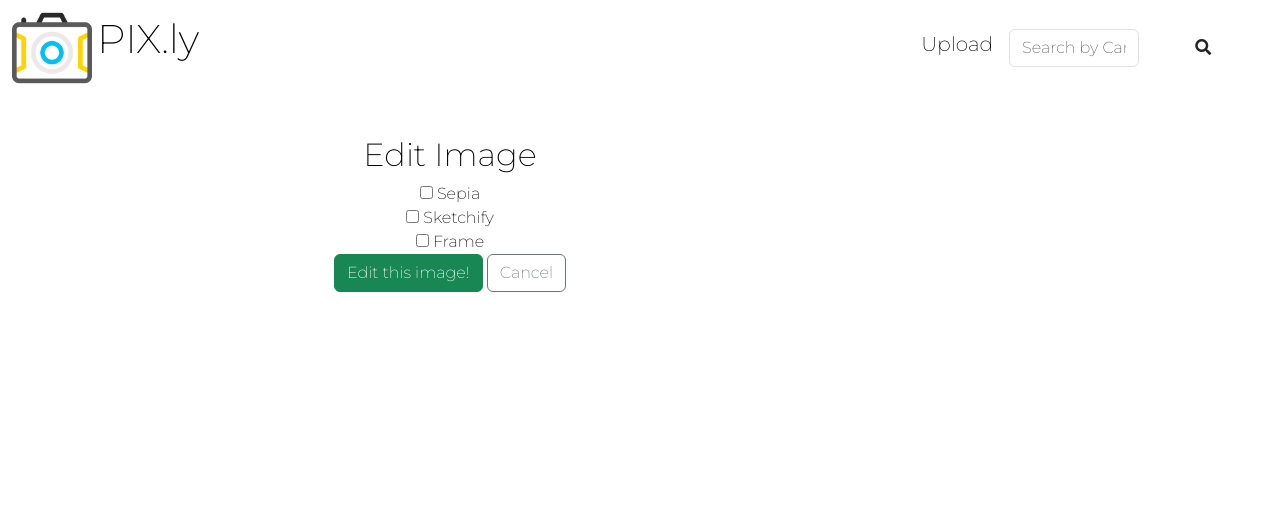
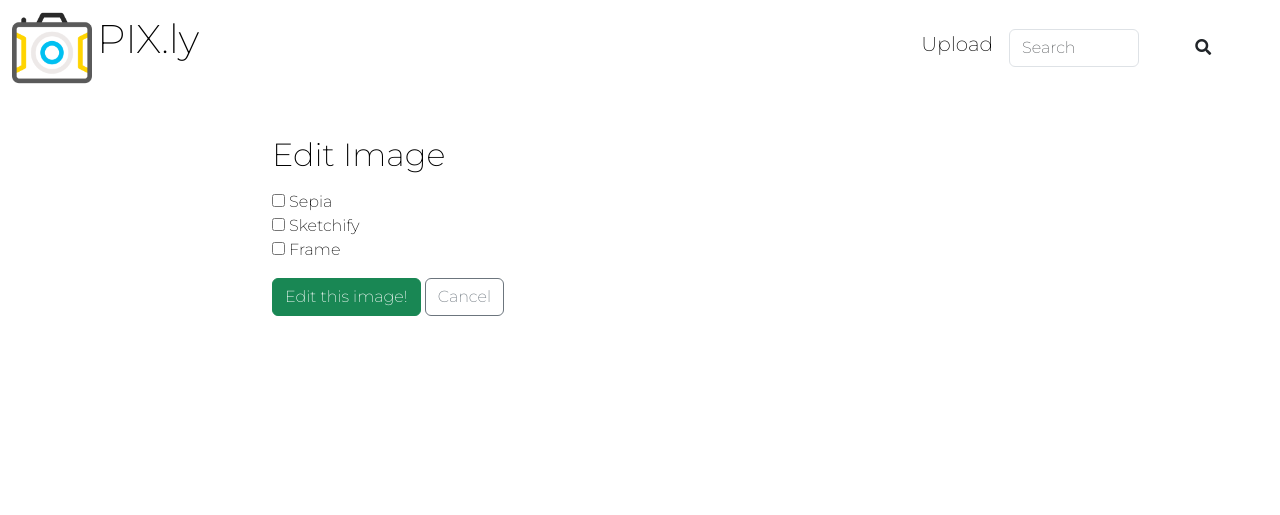
Before and after one commit to bossamboi/pixly, a Flask app: template templates/edit.html in a window 1280 px wide. Shown: the top 515 px of the page. Run offline with Flask 2, Linux system fonts and the light colour scheme; the template is opened without the code that fills it: values that come from a table or form of the project are taken from there, others are empty; parts of the project's set-up code (start-up, migrations or seed data) failed here and were passed over; some libraries are stand-ins or nearby versions.

Commit message:
small styling edits

```diff
--- a/static/stylesheets/style.css
+++ b/static/stylesheets/style.css
@@ -31,6 +31,10 @@ main {
   color: black;
 }
 
+#image_edit_form {
+  text-align: start;
+}
+
 footer {
   width: 100%;
   height: 40px;
--- a/templates/base.html
+++ b/templates/base.html
@@ -43,8 +43,8 @@
                 <li>
                     <form class="navbar-form navbar-right container" action="/home">
                         <div class="row">
-                            <input name="q" class="form-control col" placeholder="Search by Camera Model"
-                                aria-label="Search" id="search">
+                            <input name="q" class="form-control col" placeholder="Search" aria-label="Search"
+                                id="search">
                             <button class="btn btn-default col">
                                 <span class="fa fa-search"></span>
                             </button>
--- a/templates/edit.html
+++ b/templates/edit.html
@@ -3,8 +3,8 @@
 {% block content %}
 <div class="row justify-content-md-center">
     <div class="col-md-4">
-        <h2>Edit Image</h2>
         <form method="POST" id="image_edit_form">
+            <h2 class="mb-3">Edit Image</h2>
             {{ form.hidden_tag() }}
 
             {% for field in form if field.widget.input_type != 'hidden' %}
@@ -12,7 +12,8 @@
             <span class="text-danger">{{ error }}</span>
             {% endfor %}
             <div>{{ field(class_="form__field")}}
-                {{ field.label(class_="form__label") }}</div>
+                {{ field.label(class_="form__label") }}
+            </div>
             {% endfor %}
 
             <span class="text-danger">
@@ -20,7 +21,7 @@
             </span>
 
 
-            <div class="edit-btn-area">
+            <div class="edit-btn-area mt-3">
                 <button class="btn btn-success">Edit this image!</button>
                 <a href="/home" class="btn btn-outline-secondary">Cancel</a>
             </div>
--- a/templates/upload.html
+++ b/templates/upload.html
@@ -2,7 +2,7 @@
 
 {% block content %}
 <div>
-  <h2>Select a file to upload</h2>
+  <h2 class="mb-3">Select a file to upload</h2>
   {% if filename %}
   <div>
     <img src="{{ url_for('display_image', filename=filename) }}">
@@ -15,7 +15,7 @@
       </p>
     </dl>
     <p>
-      <input type="submit" value="Submit">
+      <input class="btn btn-success" type="submit" value="Submit">
     </p>
   </form>
 </div>
```
